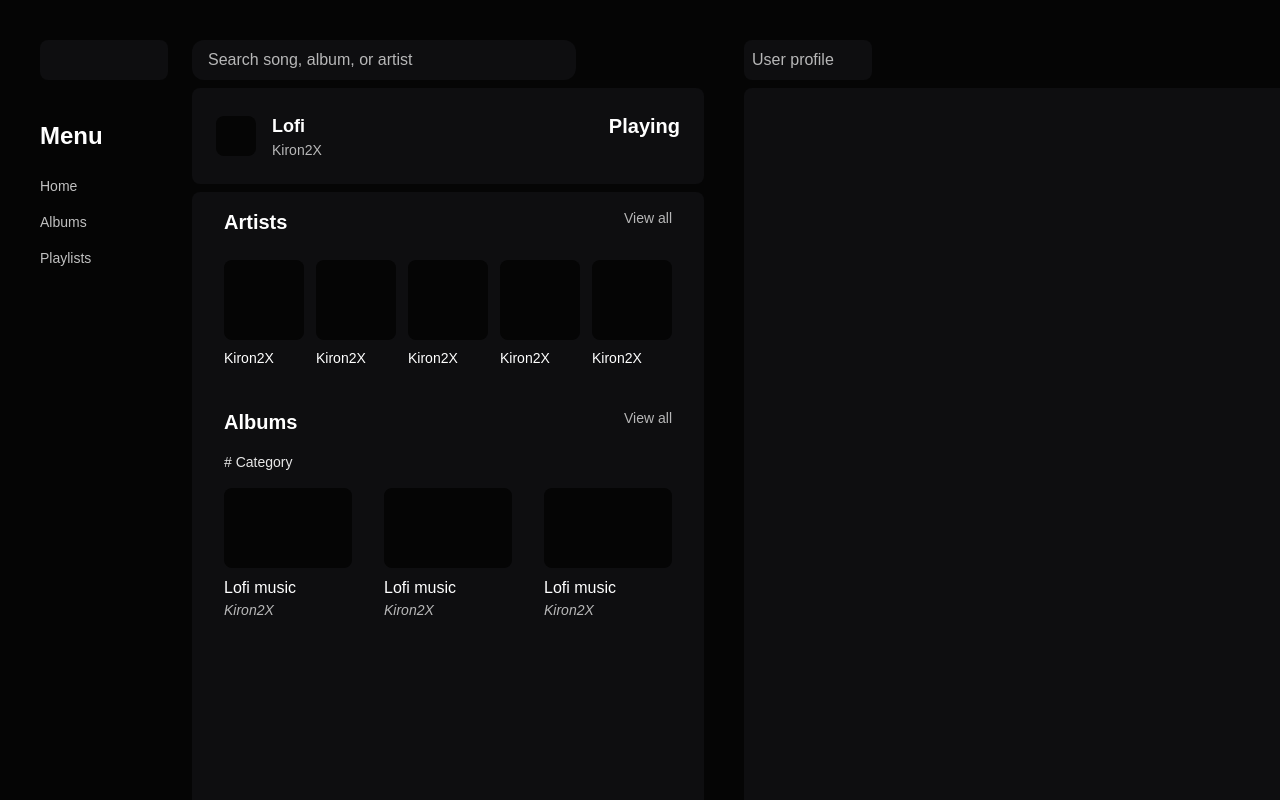
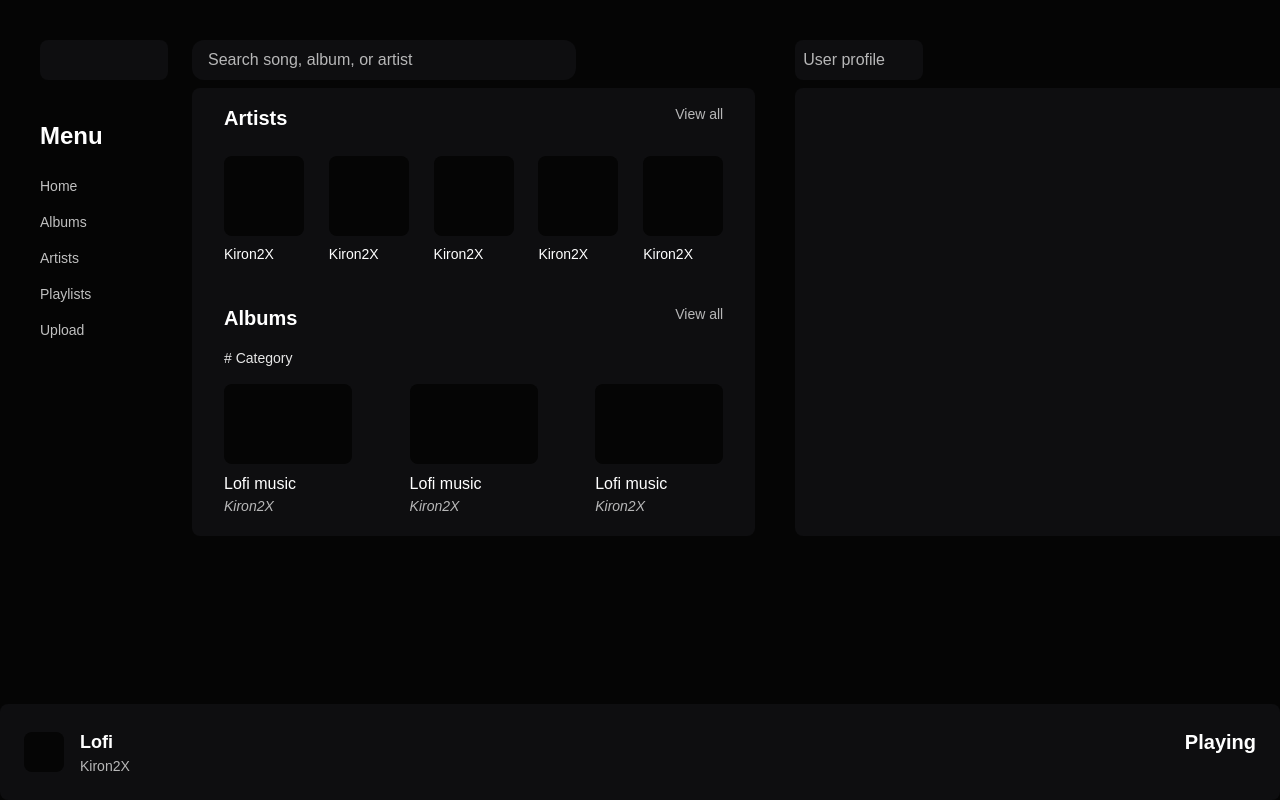
Before and after one commit to 0xZurvan/AudioDeck, a Nuxt app in the folder client/: page / in a window 1280 px wide. Built offline with nearby package versions, Linux system fonts and the light colour scheme.

Commit message:
feat: index page layout

```diff
--- a/client/app.vue
+++ b/client/app.vue
@@ -1,7 +1,9 @@
 <template>
+  <div class="flex flex-col space-y-[10px] h-screen">
     <div class="flex flex-row w-screen h-screen overflow-hidden">
+
 <NuxtLayout class="flex flex-row m-10">
-      <NuxtPage />
+  <NuxtPage class="w-[min(44vw)]" />
 </NuxtLayout>
 
 <div class="flex flex-col my-10 h-screen space-y-2">
@@ -10,6 +12,8 @@
 </div>
 
 </div>
+<SongPlayer class="" />
+  </div>
 </template>
 
 <script setup lang="ts">
--- a/client/components/common/AlbumCard.vue
+++ b/client/components/common/AlbumCard.vue
@@ -11,10 +11,9 @@
 </template>
 
 <script setup lang="ts">
-const { albumName, artistName, albumLength, cover } = defineProps<{
+const { albumName, artistName, cover } = defineProps<{
   albumName: string,
   artistName: string,
-  albumLength: number,
   cover?: string
 }>()
 </script>
--- a/client/components/index/Albums.vue
+++ b/client/components/index/Albums.vue
@@ -6,9 +6,34 @@
       <p class="text-white text-sm opacity-70 font-thin">View all</p>
     </div>
 
+    <p class="text-white text-sm opacity-90 font-"># Category</p>
+
+    <ul class="flex flex-row justify-between items-center">
+      <li>
+        <AlbumCard albumName="Lofi music" artistName="Kiron2X" albumLength="10" />
+      </li>
+      <li>
+        <AlbumCard albumName="Lofi music" artistName="Kiron2X" albumLength="10" />
+      </li>
+      <li>
+        <AlbumCard albumName="Lofi music" artistName="Kiron2X" albumLength="10" />
+      </li>
+    </ul>
 
     <p class="text-white text-sm opacity-90 font-"># Category</p>
+    <ul class="flex flex-row justify-between items-center">
+      <li>
+        <AlbumCard albumName="Lofi music" artistName="Kiron2X" albumLength="10" />
+      </li>
+      <li>
+        <AlbumCard albumName="Lofi music" artistName="Kiron2X" albumLength="10" />
+      </li>
+      <li>
+        <AlbumCard albumName="Lofi music" artistName="Kiron2X" albumLength="10" />
+      </li>
+    </ul>
 
+    <p class="text-white text-sm opacity-90 font-"># Category</p>
     <ul class="flex flex-row justify-between items-center">
       <li>
         <AlbumCard albumName="Lofi music" artistName="Kiron2X" albumLength="10" />
--- a/client/components/layout/DesktopNav.vue
+++ b/client/components/layout/DesktopNav.vue
@@ -4,7 +4,9 @@
     <ul class="flex flex-col space-y-4">
       <li class="text-white text-sm hover:opacity-100 font-normal opacity-75">Home</li>
       <li class="text-white text-sm hover:opacity-100 font-normal opacity-75">Albums</li>
+      <li class="text-white text-sm hover:opacity-100 font-normal opacity-75">Artists</li>
       <li class="text-white text-sm hover:opacity-100 font-normal opacity-75">Playlists</li>
+      <li class="text-white text-sm hover:opacity-100 font-normal opacity-75">Upload</li>
     </ul>
   </div>
 </template>
--- a/client/components/layout/OutputPanel.vue
+++ b/client/components/layout/OutputPanel.vue
@@ -1,5 +1,5 @@
 <template>
-  <div class="bg-s-dark w-screen h-screen text-white rounded-lg">
+  <div class="bg-s-dark w-screen h-[min(35vw)] overflow-x-hidden overflow-scroll text-white rounded-lg">
   </div>
 </template>
 
--- a/client/components/layout/SongPlayer.vue
+++ b/client/components/layout/SongPlayer.vue
@@ -1,5 +1,5 @@
 <template>
-  <div class="flex flex-row justify-between bg-s-dark w-[min(40vw)] rounded-lg p-6">
+  <div class="flex flex-row justify-between bg-s-dark rounded-lg p-6">
     <SongPlaying songName="Lofi" artistName="Kiron2X" />
     <h3 class="text-white font-bold text-xl">Playing</h3>
   </div>
--- a/client/layouts/default.vue
+++ b/client/layouts/default.vue
@@ -7,7 +7,6 @@
         </div>
         <div class="flex flex-col space-y-2">
           <SearchBar />
-          <SongPlayer />
 
           <slot />
         </div>
--- a/client/package.json
+++ b/client/package.json
@@ -16,5 +16,8 @@
     "tailwindcss": "^3.4.1",
     "vue": "^3.4.6",
     "vue-router": "^4.2.5"
+  },
+  "dependencies": {
+    "tailwind-scrollbar": "^3.0.5"
   }
 }
--- a/client/pages/index.vue
+++ b/client/pages/index.vue
@@ -1,5 +1,5 @@
 <template>
-  <div class="flex flex-col space-y-10 bg-s-dark h-screen rounded-lg py-4 px-8">
+  <div class="flex flex-col space-y-10 bg-s-dark h-[min(35vw)] overflow-y-scroll scroll-smooth scrollbar-thin scrollbar-thumb-green scrollbar-track-white scrollbar-track-rounded-xl rounded-lg py-4 pb-16 px-8">
     <Artists />
     <Albums />
   </div>
--- a/client/tailwind.config.js
+++ b/client/tailwind.config.js
@@ -12,12 +12,15 @@ module.exports = {
     colors: {
       'm-dark': '#050505',
       's-dark': '#0E0E10',
-      'white': '#FFFFFF'
+      'white': '#FFFFFF',
+      'green': '#38E54D'
     },
     fontFamily: {
       sans: ['Graphik', 'sans-serif'],
       serif: ['Merriweather', 'serif'],
     },
   },
-  plugins: [],
+  plugins: [
+    require('tailwind-scrollbar')({ nocompatible: true })
+  ],
 }
```
Also changed, not shown: 1 other file (tests, documents, lock files or other folders). Lines whose indentation alone changed are shown as unchanged.
